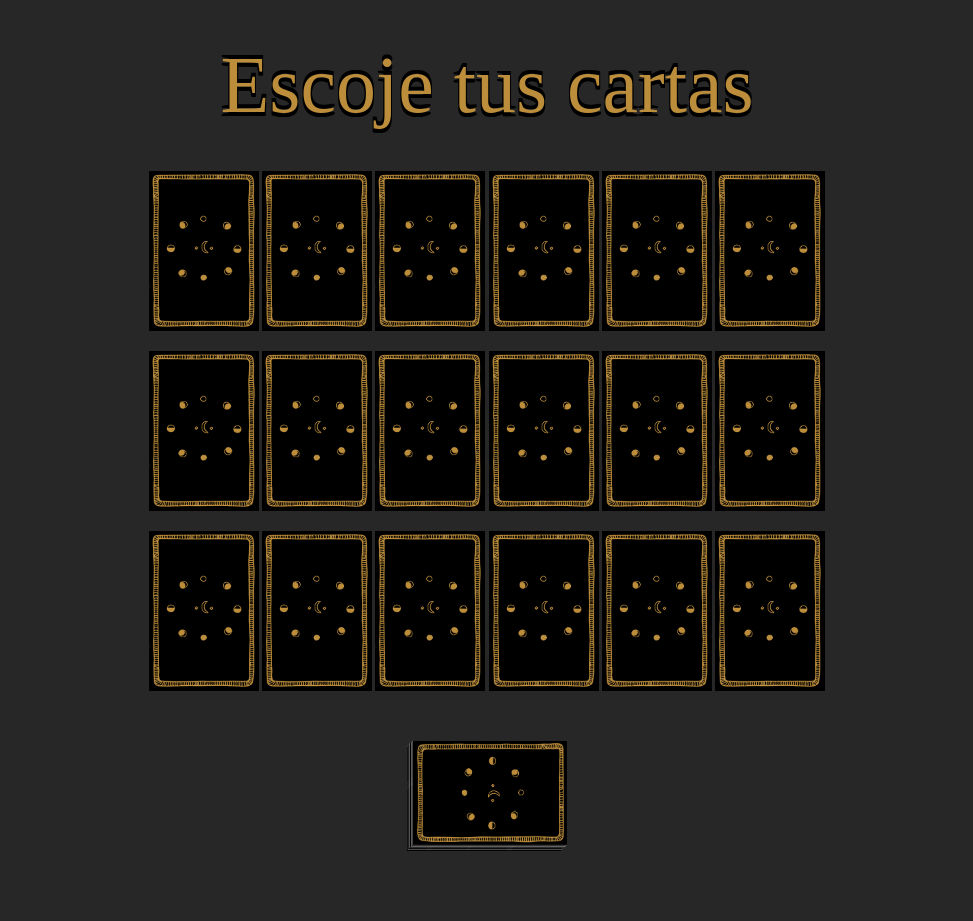
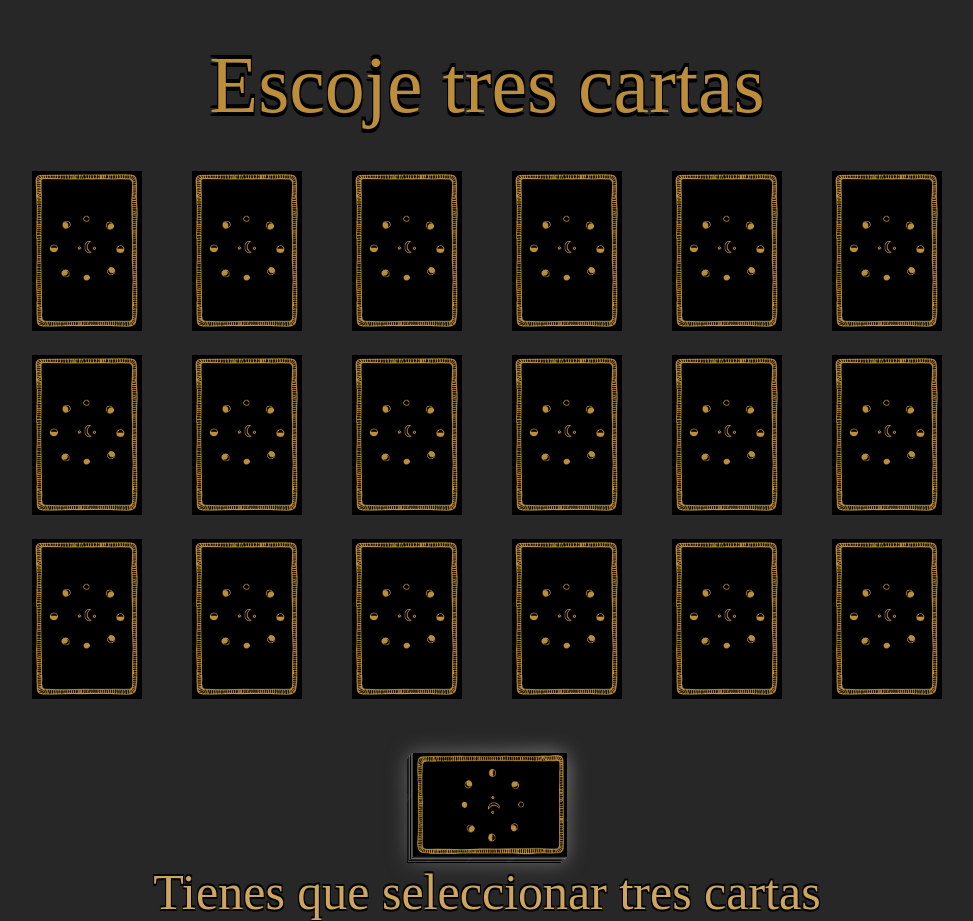
Before and after one commit to Perezdh13/SakuraTarot, a React (Create React App) app: page / in a window 1280 px wide. Shown: the whole page, without its empty margins (153-1126 px from the left). Before the commit the page ends 855 px from the top, so only its background shows below. Built offline with nearby package versions, Linux system fonts and the light colour scheme; a web font is replaced by a local one.

Commit message:
timout function in progress

```diff
--- a/src/JavaScript/App.js
+++ b/src/JavaScript/App.js
@@ -1,15 +1,17 @@
 import CardGroup from "./CardGroup";
 import MainPage from "./MainPage"
 import '../css/App.css';
+import useState from "react"
 // import { BrowserRouter as Router, Routes, Route, Link } from "react-router-dom";
 import { createBrowserRouter, RouterProvider } from "react-router-dom";
 
 function App() {
 
+
   const router = createBrowserRouter([
     {
       path: "/",
-      element: <><MainPage /></>
+      element: <MainPage />
     },
     {
       path:"/prediction",
--- a/src/JavaScript/Card.jsx
+++ b/src/JavaScript/Card.jsx
@@ -23,7 +23,6 @@ function Card(props) {
         }
     }
 
-
     return (
         <div className='main-cardGroup-card'>
             <p className='main-cardGroup-card-name' style={nameStyle}>{props.name}</p>
--- a/src/JavaScript/MainPage.jsx
+++ b/src/JavaScript/MainPage.jsx
@@ -1,18 +1,29 @@
-import React, { useState } from 'react';
+import React, { useState, useEffect } from 'react';
 import { Link } from 'react-router-dom';
 import deckCards from "../img/mazoCartas.png";
 import reverseCard from "../img/reversoCarta.png";
 
 function MainPage() {
 
-let [choseCardStyle, setChoseCardStyle] = useState(Array(18).fill({display:"block"}))
+  let [chooseCardStyle, setChooseCardStyle] = useState(Array(18).fill("defaultCard"))
+  let [check, setCheck] = useState("")
+  let [seerTxt, setSeerTxt] = useState("...")
+  let [timer, setTimer] = useState(0)
 
-function chooseCards(index){
-  let newChoseCardStyle = [...choseCardStyle];
-    newChoseCardStyle[index] = {display: "block", opacity:"0.5"};
-    setChoseCardStyle(newChoseCardStyle)
-    console.log(newChoseCardStyle);
-}
+
+  function chooseCards(index) {
+    let newChooseCardStyle = [...chooseCardStyle];
+    let chooseCardQuantity = newChooseCardStyle.filter(element => element === "glowingCard").length
+    if (chooseCardQuantity < 3) {
+      newChooseCardStyle[index] = "glowingCard";
+      setChooseCardStyle(newChooseCardStyle)
+    }
+    if (chooseCardQuantity == 2) {
+      setCheck("/prediction")
+      clearTimeout(timer)
+      setSeerTxt("Haz click en el mazo para proceder con la predicción")
+    }
+  }
 
 
   function seeCards() {
@@ -20,26 +31,45 @@ function chooseCards(index){
     for (let i = 0; i < 18; i++) {
       deckCards.push([reverseCard])
     }
-   console.log(deckCards);
     return deckCards
   }
 
 
+  useEffect(() => {
+    setTimer(setTimeout(() => {
+      let newChooseCardStyle = [...chooseCardStyle];
+      let chooseCardQuantity = newChooseCardStyle.filter(element => element === "glowingCard").length
+      if (chooseCardQuantity == 0) {
+        setSeerTxt("Tienes que seleccionar tres cartas")
+      }
+      return () => clearTimeout(timer)
+    }, 5000))
+  }, [chooseCardStyle])
+
+
+
+
+
+
   return (
     <div className='main-page' >
-      <h1>Escoje tus cartas</h1>
+      <h1>Escoje tres cartas</h1>
       <div className='main-page-cards'>
-        {seeCards().map((item,index) => {
+        {seeCards().map((item, index) => {
           return (
-          <div id={index} className='main-page-cards-img'>
-         <img id={index} src={reverseCard} onClick={() => chooseCards(index)} style={choseCardStyle[index]} alt="reverse card" />
-          </div>
-        )})}
+            <div key={index} className={`main-page-cards-img ${chooseCardStyle[index]}`} >
+              <img src={reverseCard} onClick={() => chooseCards(index)} alt="reverse card" />
+            </div>
+          )
+        })}
       </div>
       <div className='main-page-deck'>
-        <Link to="/prediction">
+        <Link to={check}>
           <img className='main-page-deck-img' src={deckCards} alt="reverse card" />
         </Link>
+      </div>
+      <div className='main-page-seer'>
+        <p>{seerTxt}</p>
       </div>
     </div>
   )
--- a/src/css/App.css
+++ b/src/css/App.css
@@ -1,6 +1,13 @@
 @import url('https://fonts.googleapis.com/css2?family=Grand+Hotel&display=swap');
 
 /* //////// MAIN PAGE ////////// */
+.main-page{
+  display: flex;
+  flex-direction: column;
+  justify-content: center;
+  align-items: center;
+}
+
 .main-cardGroup-card-img{
   background-color: white;
 }
@@ -9,27 +16,22 @@
   width: 110px;
   height: 160px;
 }
-.main-page-cards{
-  display:grid;
-  justify-items: center;
+
+
+.defaultCard{
+  display: block;
+}
+
+.glowingCard{
+  justify-content: center;
   align-items: center;
-  grid-template-columns:  repeat(6,1fr);
-  row-gap: 20px;
-  margin-left: 300px;
-  margin-right: 300px;
+  position:relative;
+  border: none;
+  height: 160px;
+  width: 110px;
 }
-.main-page-deck-img{
-  margin-top: 50px;
-  width: 160px;
-  height: 110px;
-}
-.main-page-deck-img{
-  justify-content: center;
-    align-items: center;
-    position:relative;
-    border: none;
-}
-.main-page-deck-img::before{
+
+.glowingCard::before{
   content:"";
   position :absolute;
   z-index: -1;
@@ -37,12 +39,52 @@
   height: 100%;
   background: linear-gradient(
       45deg,
-      red,blue,deeppink,blue,
-      red,blue,deeppink,blue
+      rgb(206, 206, 206),rgb(171, 171, 171),rgb(87, 87, 87),rgb(192, 167, 74),
+      rgb(128, 128, 128),rgb(84, 84, 84),rgb(118, 118, 118),rgb(172, 172, 172)
   );
   background-size: 800%;
   border-radius: 10px;
-  filter:blur(100px);
+  filter:blur(10px);
+  animation: glowing 50s linear infinite
+}
+
+.main-page-cards{
+  display:grid;
+  justify-items: center;
+  align-items: center;
+  grid-template-columns:  repeat(6,1fr);
+  column-gap: 50px;
+  row-gap: 20px;
+  margin-left: 300px;
+  margin-right: 300px;
+  margin-bottom: 50px;
+}
+.main-page-deck, .main-page-deck-img{
+  height: 110px;
+  width: 160px;
+}
+
+
+.main-page-deck{
+  justify-content: center;
+    align-items: center;
+    position:relative;
+    border: none;
+}
+.main-page-deck::before{
+  content:"";
+  position :absolute;
+  z-index: -1;
+  width:100%;
+  height: 100%;
+  background: linear-gradient(
+      45deg,
+      rgb(255, 255, 255),rgb(171, 171, 171),rgb(87, 87, 87),rgb(192, 167, 74),
+      rgb(128, 128, 128),rgb(84, 84, 84),rgb(118, 118, 118),rgb(203, 203, 203)
+  );
+  background-size: 800%;
+  border-radius: 10px;
+  filter:blur(10px);
   animation: glowing 50s linear infinite
 }
 @keyframes glowing{
--- a/src/index.js
+++ b/src/index.js
@@ -6,9 +6,7 @@ import reportWebVitals from './reportWebVitals';
 
 const root = ReactDOM.createRoot(document.getElementById('root'));
 root.render(
-  <React.StrictMode>
     <App />
-  </React.StrictMode>
 );
 
 // If you want to start measuring performance in your app, pass a function
```
